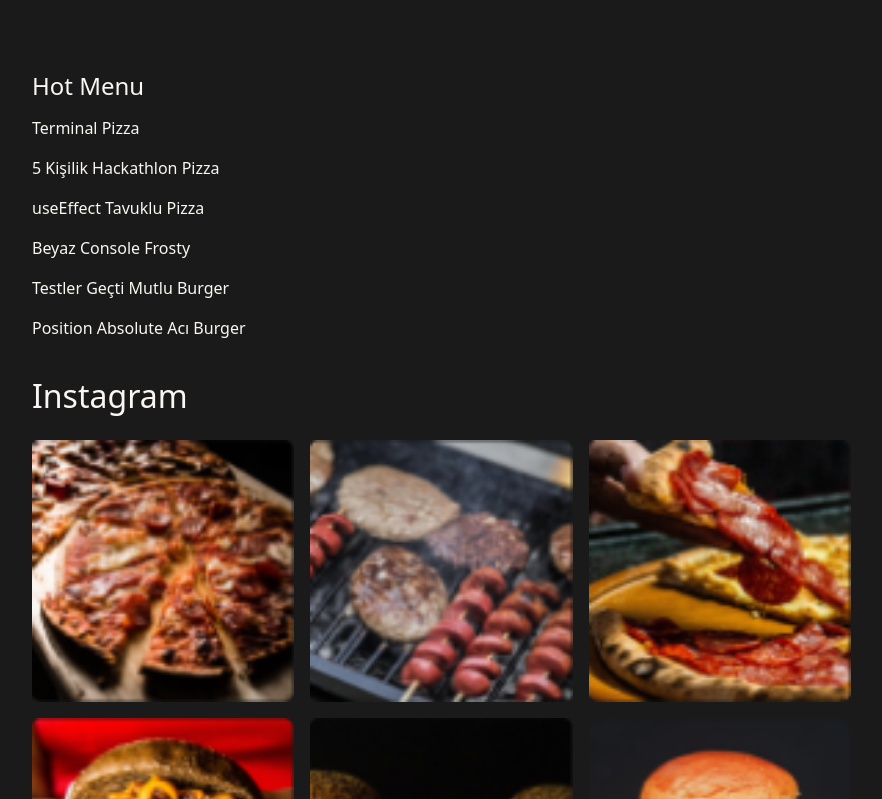
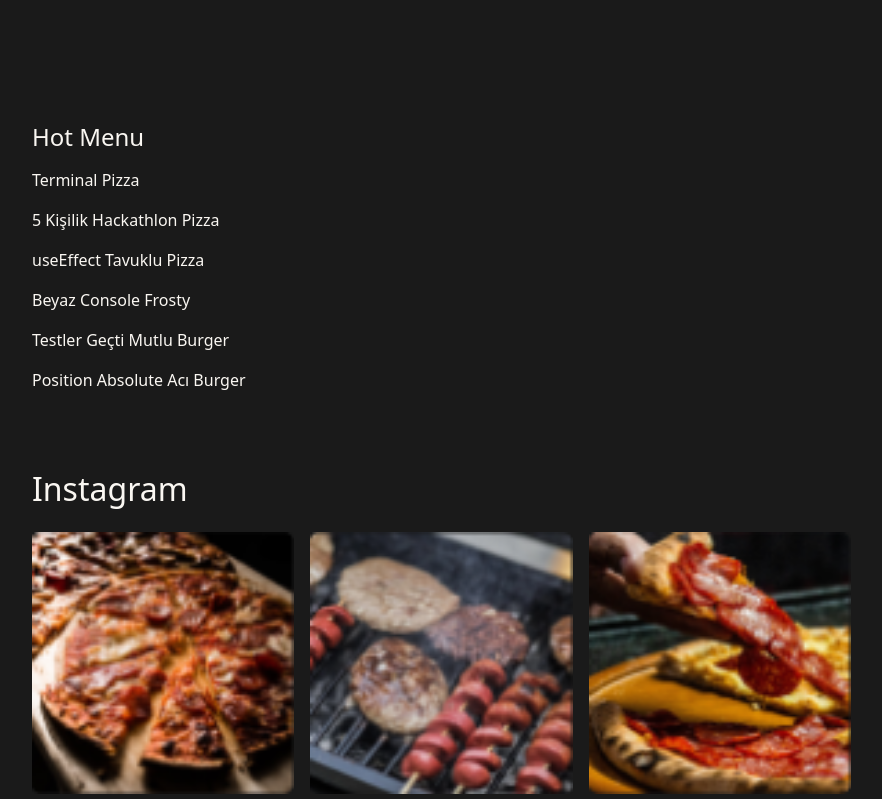
Before and after one commit to ozgekrby/pizza-order-app-reactjs, a React (Vite) app: page /success in a window 1280 px wide. Shown: the part 1061-1860 px from the top of the page, without its empty margins (96-978 px from the left). Built offline with nearby package versions, Linux system fonts and the light colour scheme; a web font is replaced by a local one.

Commit message:
desktop footer css fix

```diff
--- a/src/App.css
+++ b/src/App.css
@@ -173,7 +173,6 @@ body {
   border-radius: 1.2rem;
   padding: 0.6rem 1.2rem;
   color: var(--Kırmızı);
-  margin-top: 2%;
 }
 .product-card {
   margin: 5% auto;
@@ -197,6 +196,7 @@ body {
   padding: 2% 10%;
   justify-content: center;
   gap: 1.5rem;
+  align-items: flex-start;
 }
 .address {
   width: 25% !important;
@@ -208,11 +208,36 @@ body {
 .address div {
   margin: 1rem auto;
 }
+
+.address {
+  width: 25% !important;
+  margin: 0 !important;
+  text-align: left;
+  padding-left: 0 !important;
+}
 .footer-menu {
   width: 25%;
+  text-align: left;
+  margin-top: 5%;
+}
+.footer-list-item {
+  padding-left: 0 !important;
 }
 .footer-instagram {
   width: 25%;
+  font-size: 2rem;
+  text-align: left;
+  margin-top: 4%;
+}
+.footer-instagram-grid {
+  display: grid;
+  grid-template-columns: repeat(3, 1fr);
+  grid-gap: 1rem;
+  width: 100%;
+}
+
+.footer-instagram img {
+  width: 100%;
 }
 .success {
   display: flex;
```
